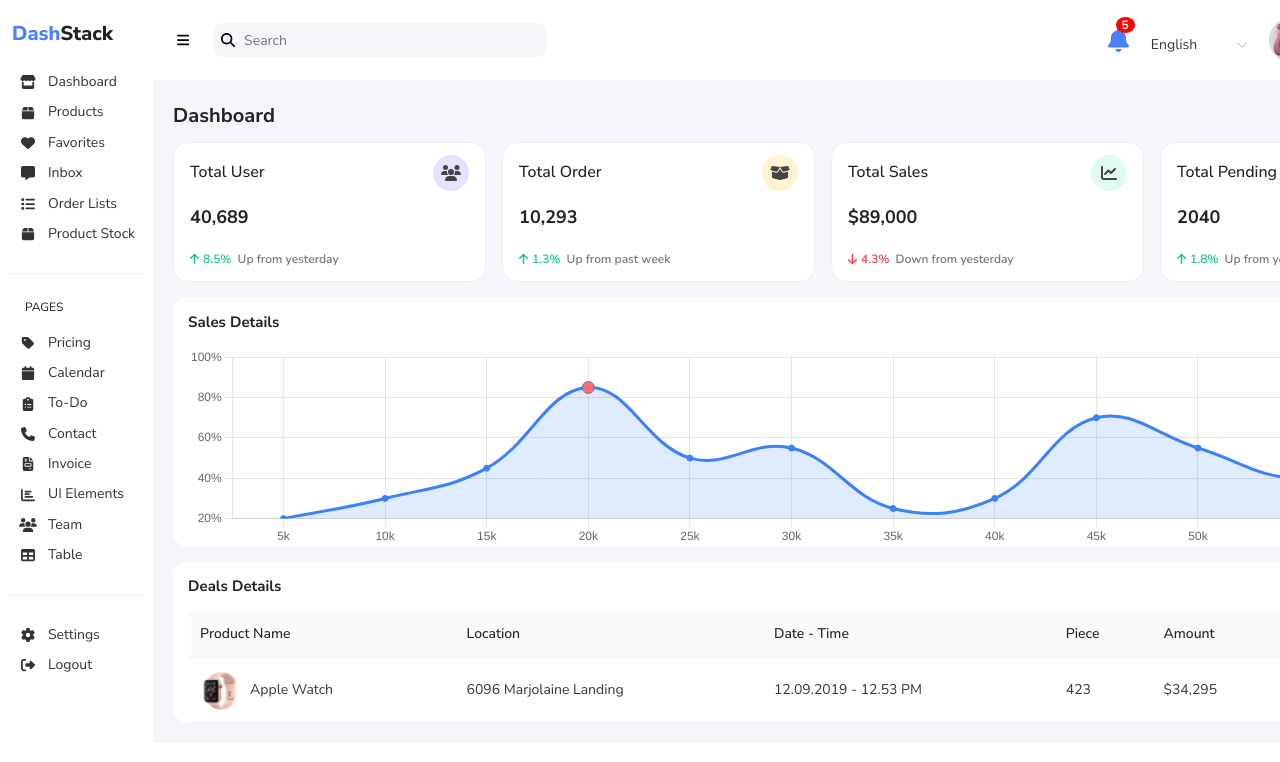
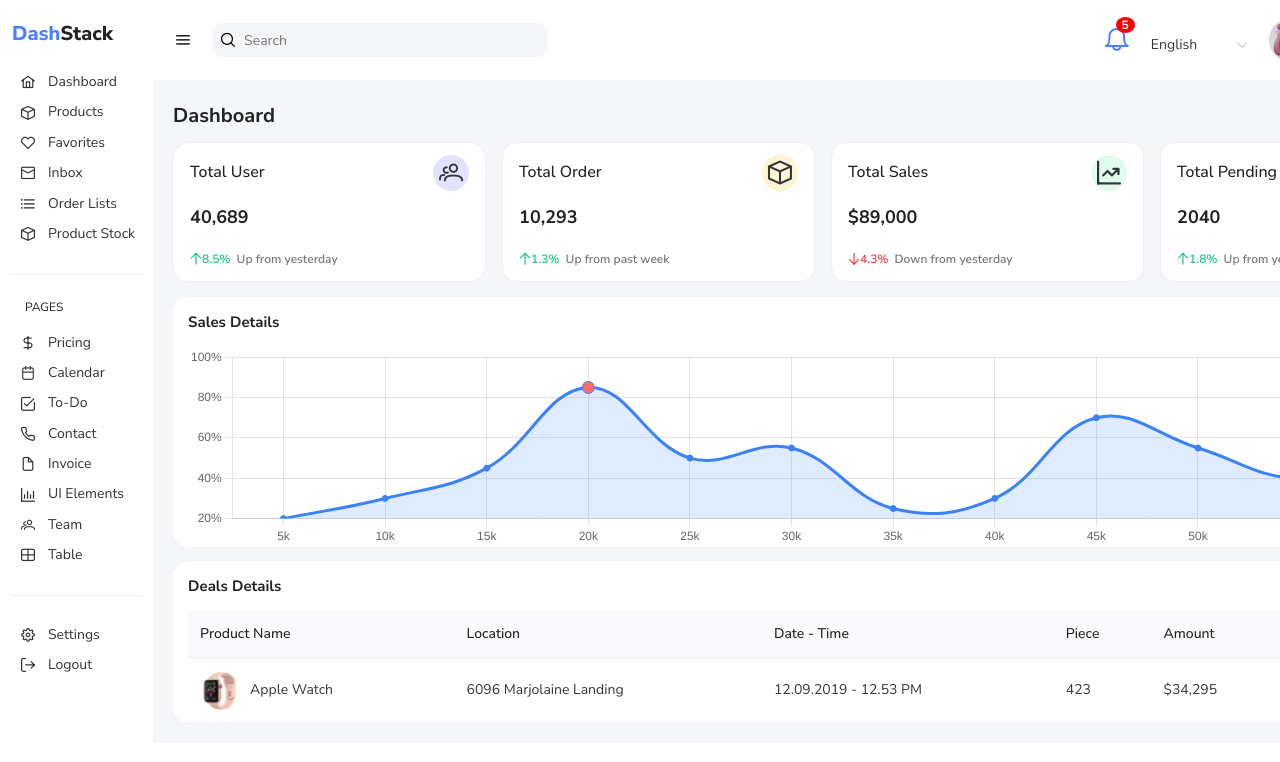
Before and after one commit to manasabhimadolu/Admin-Dashboard, a Vue app: page / in a window 1280 px wide. Shown: the top 762 px of the page. Built offline with nearby package versions, Linux system fonts and the light colour scheme.

Commit message:
replaced font-awesone with prime ng

```diff
--- a/package.json
+++ b/package.json
@@ -11,11 +11,9 @@
     "format": "prettier --write src/"
   },
   "dependencies": {
-    "@fortawesome/free-regular-svg-icons": "^6.7.2",
-    "@fortawesome/free-solid-svg-icons": "^6.7.2",
-    "@fortawesome/vue-fontawesome": "^3.0.8",
     "chart.js": "^4.4.9",
     "d": "^1.0.2",
+    "primeicons": "^7.0.0",
     "sass": "^1.88.0",
     "vue": "^3.5.13",
     "vue-chartjs": "^5.3.2"
--- a/src/App.vue
+++ b/src/App.vue
@@ -1,10 +1,10 @@
 <script setup>
-import SideBar from './components/Sidebar.vue'
 import TopNavbar from './components/TopNavbar.vue'
 import StatCard from './components/StatCard.vue'
 import SalesChart from './components/SalesChart.vue'
 import Table from './components/Table.vue'
-import { ref, provide } from 'vue'
+import { ref, provide, onMounted } from 'vue'
+import SideBar from './components/SideBar.vue'
 
 const isCollapsed = ref(false)
 
--- a/src/assets/data/dashboardData.json
+++ b/src/assets/data/dashboardData.json
@@ -5,7 +5,7 @@
     "change": "8.5%",
     "changeText": "Up from yesterday",
     "changePositive": true,
-    "icon": "users",
+    "icon": "pi pi-users",
     "bgColor": "#e3e3ff"
   },
   {
@@ -14,7 +14,7 @@
     "change": "1.3%",
     "changeText": "Up from past week",
     "changePositive": true,
-    "icon": "box-open",
+    "icon": "pi pi-box",
     "bgColor": "#fff4d1"
   },
   {
@@ -23,7 +23,7 @@
     "change": "4.3%",
     "changeText": "Down from yesterday",
     "changePositive": false,
-    "icon": "chart-line",
+    "icon": "pi pi-chart-line",
     "bgColor": "#dffcef"
   },
   {
@@ -32,7 +32,7 @@
     "change": "1.8%",
     "changeText": "Up from yesterday",
     "changePositive": true,
-    "icon": "clock-rotate-left",
+    "icon": "pi pi-history",
     "bgColor": "#ffe6dd"
   }
 ]
--- a/src/assets/styles/main.scss
+++ b/src/assets/styles/main.scss
@@ -6,6 +6,8 @@
 @use './table' as *;
 @use './global' as *;
 
+@import 'primeicons/primeicons.css';
+
 body {
   font-family: 'Nunito Sans', sans-serif;
 }
--- a/src/assets/styles/topnavbar.scss
+++ b/src/assets/styles/topnavbar.scss
@@ -19,9 +19,18 @@
       justify-content: center;
       width: 40px;
       height: 40px;
+      transition: all 0.3s ease;
 
       &.isCollapsed {
         margin-left: -60px;
+        width: 36px;
+        height: 36px;
+      }
+
+      @media (max-width: 768px) {
+        &.isCollapsed {
+          margin-left: -50px;
+        }
       }
     }
 
--- a/src/components/Sidebar.vue
+++ b/src/components/Sidebar.vue
@@ -5,25 +5,25 @@ import LogoImage from '@/assets/images/DashStack.png'
 const isCollapsed = inject('isCollapsed')
 
 const menuItems = [
-  { label: 'Dashboard', icon: ['fas', 'store'] },
-  { label: 'Products', icon: ['fas', 'box'] },
-  { label: 'Favorites', icon: ['fas', 'heart'] },
-  { label: 'Inbox', icon: ['fas', 'message'] },
-  { label: 'Order Lists', icon: ['fas', 'list'] },
-  { label: 'Product Stock', icon: ['fas', 'box'] },
+  { label: 'Dashboard', icon: 'pi pi-home' },
+  { label: 'Products', icon: 'pi pi-box' },
+  { label: 'Favorites', icon: 'pi pi-heart' },
+  { label: 'Inbox', icon: 'pi pi-envelope' },
+  { label: 'Order Lists', icon: 'pi pi-list' },
+  { label: 'Product Stock', icon: 'pi pi-box' },
   { divider: true },
   { header: 'PAGES' },
-  { label: 'Pricing', icon: ['fas', 'tag'] },
-  { label: 'Calendar', icon: ['fas', 'calendar'] },
-  { label: 'To-Do', icon: ['fas', 'clipboard-list'] },
-  { label: 'Contact', icon: ['fas', 'phone'] },
-  { label: 'Invoice', icon: ['fas', 'file-invoice'] },
-  { label: 'UI Elements', icon: ['fas', 'chart-bar'] },
-  { label: 'Team', icon: ['fas', 'users'] },
-  { label: 'Table', icon: ['fas', 'table'] },
+  { label: 'Pricing', icon: 'pi pi-dollar' },
+  { label: 'Calendar', icon: 'pi pi-calendar' },
+  { label: 'To-Do', icon: 'pi pi-check-square' },
+  { label: 'Contact', icon: 'pi pi-phone' },
+  { label: 'Invoice', icon: 'pi pi-file' },
+  { label: 'UI Elements', icon: 'pi pi-chart-bar' },
+  { label: 'Team', icon: 'pi pi-users' },
+  { label: 'Table', icon: 'pi pi-table' },
   { divider: true },
-  { label: 'Settings', icon: ['fas', 'cog'] },
-  { label: 'Logout', icon: ['fas', 'sign-out-alt'] },
+  { label: 'Settings', icon: 'pi pi-cog' },
+  { label: 'Logout', icon: 'pi pi-sign-out' },
 ]
 </script>
 
@@ -40,7 +40,7 @@ const menuItems = [
         </li>
         <li v-else class="sidebar_list_navitem">
           <div class="sidebar_list_wrapper">
-            <font-awesome-icon class="sidebar_list_wrapper_navitem_icon" :icon="item.icon" />
+            <i :class="item.icon" class="sidebar_list_wrapper_navitem_icon"></i>
             <span class="sidebar_list_wrapper_navitem_label" v-show="!isCollapsed">{{
               item.label
             }}</span>
--- a/src/components/StatCard.vue
+++ b/src/components/StatCard.vue
@@ -25,7 +25,7 @@ onMounted(() => {
       >
         <template #header-extra>
           <div class="cardcontainer_iconwrapper" :style="{ backgroundColor: card.bgColor }">
-            <font-awesome-icon :icon="['fas', card.icon]" />
+            <i :class="card.icon" style="font-size: 1.5rem; color: inherit"></i>
           </div>
         </template>
 
@@ -33,10 +33,7 @@ onMounted(() => {
 
         <template #footer>
           <div class="cardcontainer_footer">
-            <font-awesome-icon
-              :icon="['fas', card.changePositive ? 'arrow-up' : 'arrow-down']"
-              :class="card.changePositive ? 'up' : 'down'"
-            />
+            <i :class="[card.changePositive ? 'pi pi-arrow-up up' : 'pi pi-arrow-down down']"></i>
             <span :class="card.changePositive ? 'up' : 'down'">{{ card.change }}</span>
             <span class="change-text">{{ card.changeText }}</span>
           </div>
--- a/src/components/TopNavbar.vue
+++ b/src/components/TopNavbar.vue
@@ -30,26 +30,20 @@ const countryOptions = ref([
   <div class="topnavbar">
     <div class="topnavbar_leftnavitems">
       <div class="topnavbar_leftnavitems_iconwrapper" :class="{ isCollapsed: isCollapsed }">
-        <font-awesome-icon
-          :icon="['fas', 'bars']"
+        <i
+          class="pi pi-bars topnavbar_leftnavitems_icon"
           @click="toggleCollapse"
-          class="topnavbar_leftnavitems_icon"
-        />
+          style="cursor: pointer"
+        ></i>
       </div>
       <div class="topnavbar_leftnavitems_input">
-        <font-awesome-icon
-          :icon="['fas', 'magnifying-glass']"
-          class="topnavbar_leftnavitems_input_search"
-        />
+        <i class="pi pi-search topnavbar_leftnavitems_input_search"></i>
         <input class="topnavbar_leftnavitems_input_style" type="text" placeholder="Search" />
       </div>
     </div>
     <div class="topnavbar_rightnavitems">
       <div class="topnavbar_rightnavitems_notificationwrapper">
-        <font-awesome-icon
-          :icon="['fas', 'bell']"
-          class="topnavbar_rightnavitems_notificationwrapper_bell"
-        />
+        <i class="pi pi-bell topnavbar_rightnavitems_notificationwrapper_bell"></i>
         <span class="topnavbar_rightnavitems_notificationwrapper_count">5</span>
       </div>
       <n-select
@@ -66,11 +60,11 @@ const countryOptions = ref([
         <div class="topnavbar_rightnavitems_userinfo_name">Manasa Bhimadolu</div>
         <div style="color: #565656; font-size: 12px">(Admin)</div>
       </div>
-      <font-awesome-icon
-        :icon="['fas', 'circle-chevron-down']"
-        class="topnavbar_rightnavitems_settings"
+      <i
+        class="pi pi-chevron-down topnavbar_rightnavitems_settings"
         @click="toggleDropdown"
-      />
+        style="cursor: pointer"
+      ></i>
       <div v-if="showDropdown" class="dropdown-menu">
         <ul>
           <li @click="goToProfile">Profile</li>
--- a/src/main.js
+++ b/src/main.js
@@ -3,68 +3,8 @@ import './assets/styles/main.scss'
 import { createApp } from 'vue'
 import App from './App.vue'
 import naive from 'naive-ui'
-import { library } from '@fortawesome/fontawesome-svg-core'
-import {
-  faHeart,
-  faMessage,
-  faStore,
-  faList,
-  faBox,
-  faTag,
-  faCalendar,
-  faClipboardList,
-  faPhone,
-  faFileInvoice,
-  faChartBar,
-  faUsers,
-  faTable,
-  faCog,
-  faSignOutAlt,
-  faBars,
-  faMagnifyingGlass,
-  faBell,
-  faUser,
-  faCircleChevronDown,
-  faChartLine,
-  faClockRotateLeft,
-  faArrowUp,
-  faArrowDown,
-  faBoxOpen,
-} from '@fortawesome/free-solid-svg-icons'
-
-import { FontAwesomeIcon } from '@fortawesome/vue-fontawesome'
-
-library.add(
-  faHeart,
-  faMessage,
-  faStore,
-  faList,
-  faBox,
-  faTag,
-  faCalendar,
-  faClipboardList,
-  faPhone,
-  faFileInvoice,
-  faChartBar,
-  faUsers,
-  faTable,
-  faCog,
-  faSignOutAlt,
-  faBars,
-  faMagnifyingGlass,
-  faBell,
-  faUser,
-  faCircleChevronDown,
-  faChartLine,
-  faClockRotateLeft,
-  faArrowUp,
-  faArrowDown,
-  faBoxOpen,
-)
 
 const app = createApp(App)
-
-app.component('font-awesome-icon', FontAwesomeIcon)
 
 app.use(naive)
 
```
Also changed, not shown: 1 other file (tests, documents, lock files or other folders).
